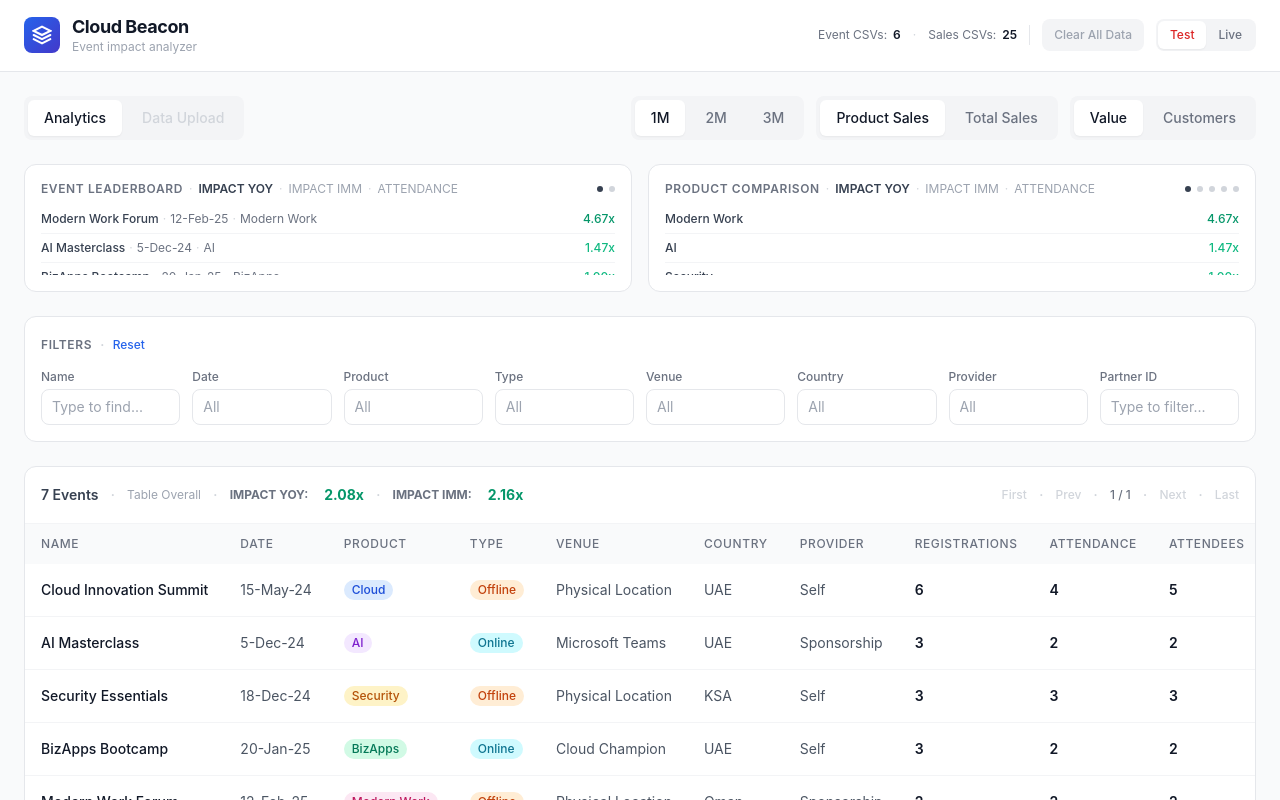
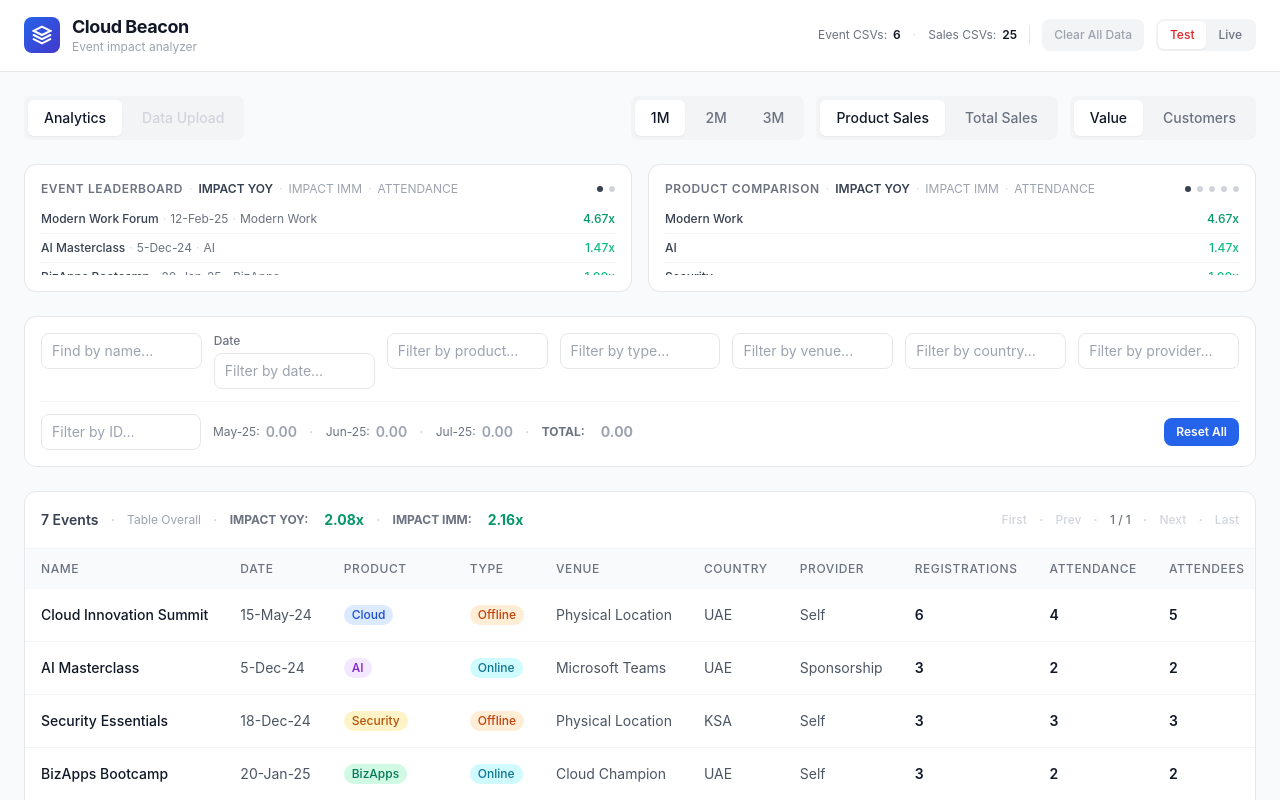
Before and after one commit to rr-quantifai/cloud-beacon, a React (Vite) app: page / in a window 1280 px wide. Shown: the top 800 px of the page. Built offline with nearby package versions, Linux system fonts and the light colour scheme.

Commit message:
Update App.jsx

```diff
--- a/src/App.jsx
+++ b/src/App.jsx
@@ -182,7 +182,7 @@ const MultiSel = ({ label, values, onChange, options, placeholder, disabled, dro
   );
 };
 
-const DateFilter = ({ tree, selected, onChange }) => {
+const DateFilter = ({ tree, selected, onChange, placeholder }) => {
   const [open, setOpen] = useState(false);
   const ref = useRef(null);
   useEffect(() => { if (!open) return; const h = (e) => { if (ref.current && !ref.current.contains(e.target)) setOpen(false); }; document.addEventListener("mousedown", h); return () => document.removeEventListener("mousedown", h); }, [open]);
@@ -195,7 +195,7 @@ const DateFilter = ({ tree, selected, onChange }) => {
   const toggleMonth = (y, m) => { const mD = monthDates(y, m), next = new Set(selSet); if (allOf(mD)) mD.forEach(d => next.delete(d)); else mD.forEach(d => next.add(d)); onChange([...next]); };
   const toggleDate = (ds) => { const next = new Set(selSet); if (next.has(ds)) next.delete(ds); else next.add(ds); onChange([...next]); };
   const Chk = ({ checked, partial, onClick }) => (<div onClick={onClick} className={"w-4 h-4 rounded border flex items-center justify-center flex-shrink-0 cursor-pointer transition " + (checked ? "border-blue-600" : partial ? "border-blue-400" : "border-gray-300 hover:border-gray-400")}>{checked && <svg width="10" height="10" viewBox="0 0 24 24" fill="none" stroke="#2563eb" strokeWidth="4"><path d="M20 6L9 17l-5-5"/></svg>}{partial && !checked && <div className="w-2 h-0.5 bg-blue-400 rounded-sm"/>}</div>);
-  const displayText = selected.length === 0 ? "All" : selected.length === 1 ? fmtDate(selected[0], false) : "Multiple selections";
+  const displayText = selected.length === 0 ? (placeholder || "All") : selected.length === 1 ? fmtDate(selected[0], false) : "Multiple selections";
   return (
     <div ref={ref} className="relative">
       <label className="block text-xs font-medium text-gray-500 mb-1">Date</label>
@@ -260,21 +260,45 @@ const DataCoverage = ({ coverageData, flashKeys }) => {
   );
 };
 
-const FilterBar = ({ fo, fDates, setFDates, fProd, setFProd, fType, setFType, fVenue, setFVenue, fCountry, setFCountry, fProvider, setFProvider, fName, onNameChange, fPid, onPidChange }) => (
-  <div className="bg-white rounded-xl border border-gray-200 p-4 mb-6">
-    <div className="flex items-center mb-3"><h3 className="text-xs font-semibold text-gray-500 uppercase tracking-wider">Filters</h3><span className="mx-2 text-gray-300">·</span><button onClick={()=>{setFDates([]);setFProd([]);setFType([]);setFVenue([]);setFCountry([]);setFProvider([]);onNameChange("");onPidChange("");}} className="text-xs text-blue-600 hover:text-blue-700 font-medium">Reset</button></div>
-    <div className="grid grid-cols-2 sm:grid-cols-3 lg:grid-cols-8 gap-3">
-      <div><label className="block text-xs font-medium text-gray-500 mb-1">Name</label><input type="text" value={fName} onChange={e=>onNameChange(e.target.value)} placeholder="Type to find..." className={"w-full px-2.5 py-1.5 text-sm border rounded-lg bg-white h-[36px] placeholder-gray-400 focus:outline-none truncate " + (fName.trim() ? "border-blue-400 text-blue-600 focus:border-blue-500" : "border-gray-200 text-gray-800 focus:border-blue-300")}/></div>
-      <DateFilter tree={fo.dateTree} selected={fDates} onChange={setFDates} />
-      <MultiSel label="Product" values={fProd} onChange={setFProd} options={fo.prods}/>
-      <MultiSel label="Type" values={fType} onChange={setFType} options={fo.types}/>
-      <MultiSel label="Venue" values={fVenue} onChange={setFVenue} options={fo.venues}/>
-      <MultiSel label="Country" values={fCountry} onChange={setFCountry} options={fo.countries}/>
-      <MultiSel label="Provider" values={fProvider} onChange={setFProvider} options={fo.providers}/>
-      <div><label className="block text-xs font-medium text-gray-500 mb-1">Partner ID</label><input type="text" value={fPid} onChange={e=>onPidChange(e.target.value)} placeholder="Type to filter..." className={"w-full px-2.5 py-1.5 text-sm border rounded-lg bg-white h-[36px] placeholder-gray-400 focus:outline-none truncate " + (fPid.trim() ? "border-blue-400 text-blue-600 focus:border-blue-500" : "border-gray-200 text-gray-800 focus:border-blue-300")}/></div>
+const FilterBar = ({ fo, fDates, setFDates, fProd, setFProd, fType, setFType, fVenue, setFVenue, fCountry, setFCountry, fProvider, setFProvider, fName, onNameChange, fPid, onPidChange, salesIndex, valueMode }) => {
+  const sortedMonths = useMemo(() => [...salesIndex.months].sort(), [salesIndex]);
+  const partnerSales = useMemo(() => {
+    const ms = sortedMonths.slice(-3);
+    if (!ms.length) return null;
+    const pid = fPid.trim();
+    const useAll = !fProd.length;
+    const vMap = valueMode === "customers" ? salesIndex.custPM : salesIndex.byPM;
+    const vpMap = valueMode === "customers" ? salesIndex.custPPM : salesIndex.byPPM;
+    const months = ms.map(ym => {
+      const v = pid ? (useAll ? (vMap.get(pid + "|||" + ym) || 0) : fProd.reduce((s, p) => s + (vpMap.get(pid + "|||" + p + "|||" + ym) || 0), 0)) : 0;
+      return { ym, val: v };
+    });
+    return { months, total: _.sumBy(months, "val") };
+  }, [fPid, fProd, salesIndex, valueMode, sortedMonths]);
+  return (
+    <div className="bg-white rounded-xl border border-gray-200 p-4 mb-6">
+      <div className="grid grid-cols-2 sm:grid-cols-3 lg:grid-cols-7 gap-3">
+        <div><input type="text" value={fName} onChange={e=>onNameChange(e.target.value)} placeholder="Find by name..." className={"w-full px-2.5 py-1.5 text-sm border rounded-lg bg-white h-[36px] placeholder-gray-400 focus:outline-none truncate " + (fName.trim() ? "border-blue-400 text-blue-600 focus:border-blue-500" : "border-gray-200 text-gray-800 focus:border-blue-300")}/></div>
+        <DateFilter tree={fo.dateTree} selected={fDates} onChange={setFDates} placeholder="Filter by date..."/>
+        <MultiSel values={fProd} onChange={setFProd} options={fo.prods} placeholder="Filter by product..."/>
+        <MultiSel values={fType} onChange={setFType} options={fo.types} placeholder="Filter by type..."/>
+        <MultiSel values={fVenue} onChange={setFVenue} options={fo.venues} placeholder="Filter by venue..."/>
+        <MultiSel values={fCountry} onChange={setFCountry} options={fo.countries} placeholder="Filter by country..."/>
+        <MultiSel values={fProvider} onChange={setFProvider} options={fo.providers} placeholder="Filter by provider..."/>
+      </div>
+      <div className="border-t border-gray-100 mt-3 pt-3 flex items-center gap-3">
+        <input type="text" value={fPid} onChange={e=>onPidChange(e.target.value)} placeholder="Filter by ID..." className={"px-2.5 py-1.5 text-sm border rounded-lg bg-white h-[36px] placeholder-gray-400 focus:outline-none truncate w-40 flex-shrink-0 " + (fPid.trim() ? "border-blue-400 text-blue-600 focus:border-blue-500" : "border-gray-200 text-gray-800 focus:border-blue-300")}/>
+        {partnerSales && (<div className="flex items-center gap-3 flex-wrap flex-1 min-w-0">
+          {partnerSales.months.map((m, i) => (<span key={m.ym} className="flex items-center">{i > 0 && <span className="text-gray-300 mr-3">·</span>}<span className="text-xs text-gray-500">{fmtYM(m.ym)}:</span><span className={"text-sm font-semibold ml-1.5 " + (fPid.trim() && m.val > 0 ? "text-gray-900" : "text-gray-400")}>{n(m.val)}</span></span>))}
+          <span className="text-gray-300">·</span>
+          <span className="text-xs font-bold text-gray-500 uppercase">Total:</span>
+          <span className={"text-sm font-bold ml-1 " + (fPid.trim() && partnerSales.total > 0 ? "text-blue-600" : "text-gray-400")}>{n(partnerSales.total)}</span>
+        </div>)}
+        <button onClick={()=>{setFDates([]);setFProd([]);setFType([]);setFVenue([]);setFCountry([]);setFProvider([]);onNameChange("");onPidChange("");}} className="px-3 py-1.5 text-xs font-semibold text-white bg-blue-600 rounded-lg hover:bg-blue-700 transition whitespace-nowrap ml-auto flex-shrink-0">Reset All</button>
+      </div>
     </div>
-  </div>
-);
+  );
+};
 
 const SummaryCards = ({ summaryData, topPartnersData, globalNameMap }) => {
   const [lb1Page, setLb1Page] = useState(0);
@@ -727,7 +751,7 @@ function App() {
 
         {tab==="analytics"&&(<div>
           {hasEvt&&hasSales&&summaryData&&<SummaryCards summaryData={summaryData} topPartnersData={topPartnersData} globalNameMap={globalNameMap}/>}
-          {hasEvt&&<FilterBar fo={fo} fDates={fDates} setFDates={setFDates} fProd={fProd} setFProd={setFProd} fType={fType} setFType={setFType} fVenue={fVenue} setFVenue={setFVenue} fCountry={fCountry} setFCountry={setFCountry} fProvider={fProvider} setFProvider={setFProvider} fName={fName} onNameChange={handleNameChange} fPid={fPid} onPidChange={setFPid}/>}
+          {hasEvt&&<FilterBar fo={fo} fDates={fDates} setFDates={setFDates} fProd={fProd} setFProd={setFProd} fType={fType} setFType={setFType} fVenue={fVenue} setFVenue={setFVenue} fCountry={fCountry} setFCountry={setFCountry} fProvider={fProvider} setFProvider={setFProvider} fName={fName} onNameChange={handleNameChange} fPid={fPid} onPidChange={setFPid} salesIndex={salesIndex} valueMode={valueMode}/>}
           {allGrouped.length===0?(<div className="bg-white rounded-xl border border-gray-200 p-8 text-center flex flex-col items-center justify-center" style={{height:"262px"}}><div className="w-12 h-12 rounded-full bg-gray-100 flex items-center justify-center mb-3"><svg width="20" height="20" viewBox="0 0 24 24" fill="none" stroke="#9ca3af" strokeWidth="2"><path d="M21 15v4a2 2 0 01-2 2H5a2 2 0 01-2-2v-4M17 8l-5-5-5 5M12 3v12"/></svg></div><p className="text-sm text-gray-500">{hasEvt?"No events match filters.":"Upload event and sales CSVs to get started"}</p></div>)
           :<EventTable sortedGrouped={sortedGrouped} tableOvr={tableOvr} fName={fName}sortCol={sortCol} sortDir={sortDir} toggleSort={toggleSort} openModal={openModal}/>}
         </div>)}
```
